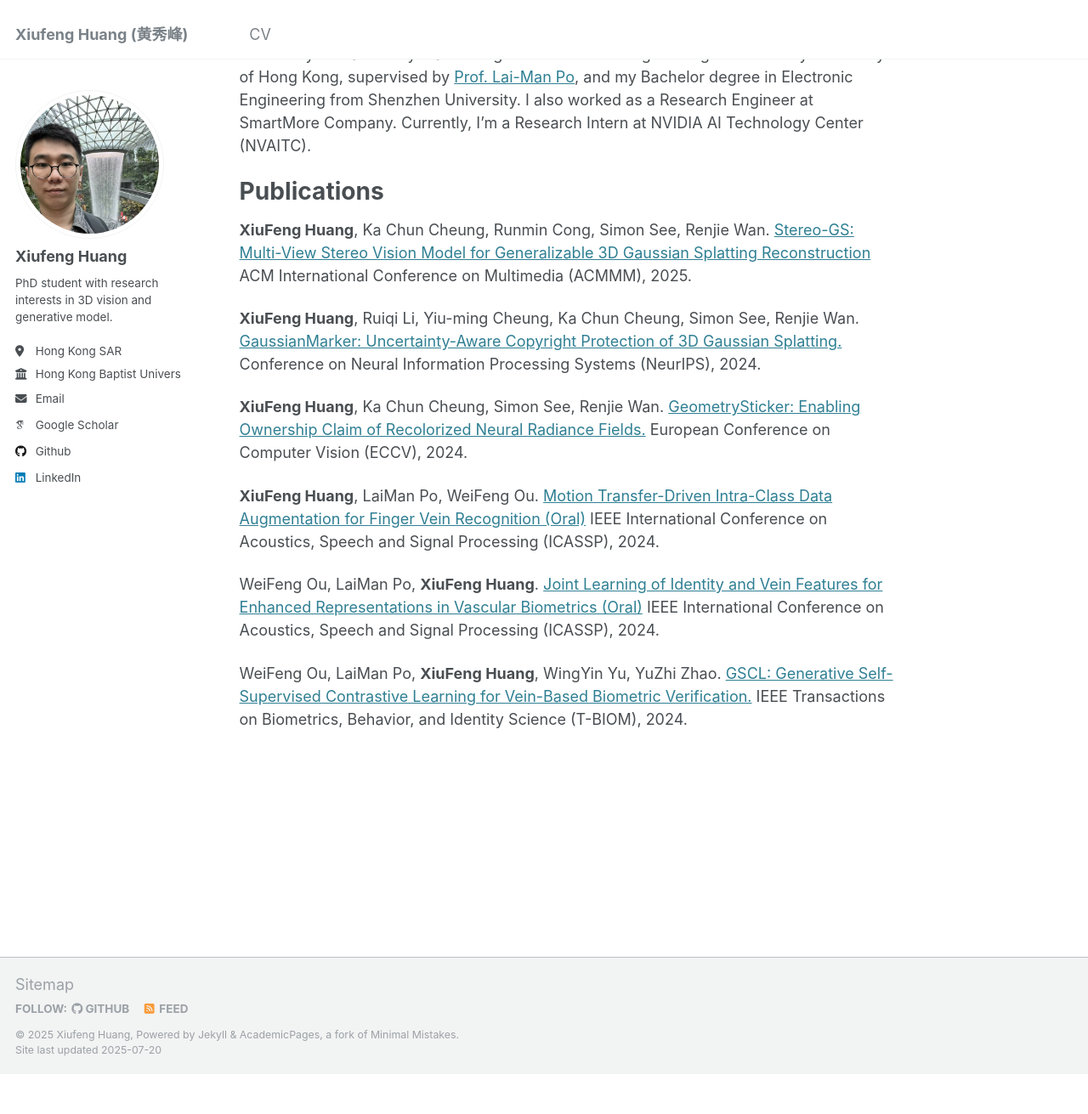
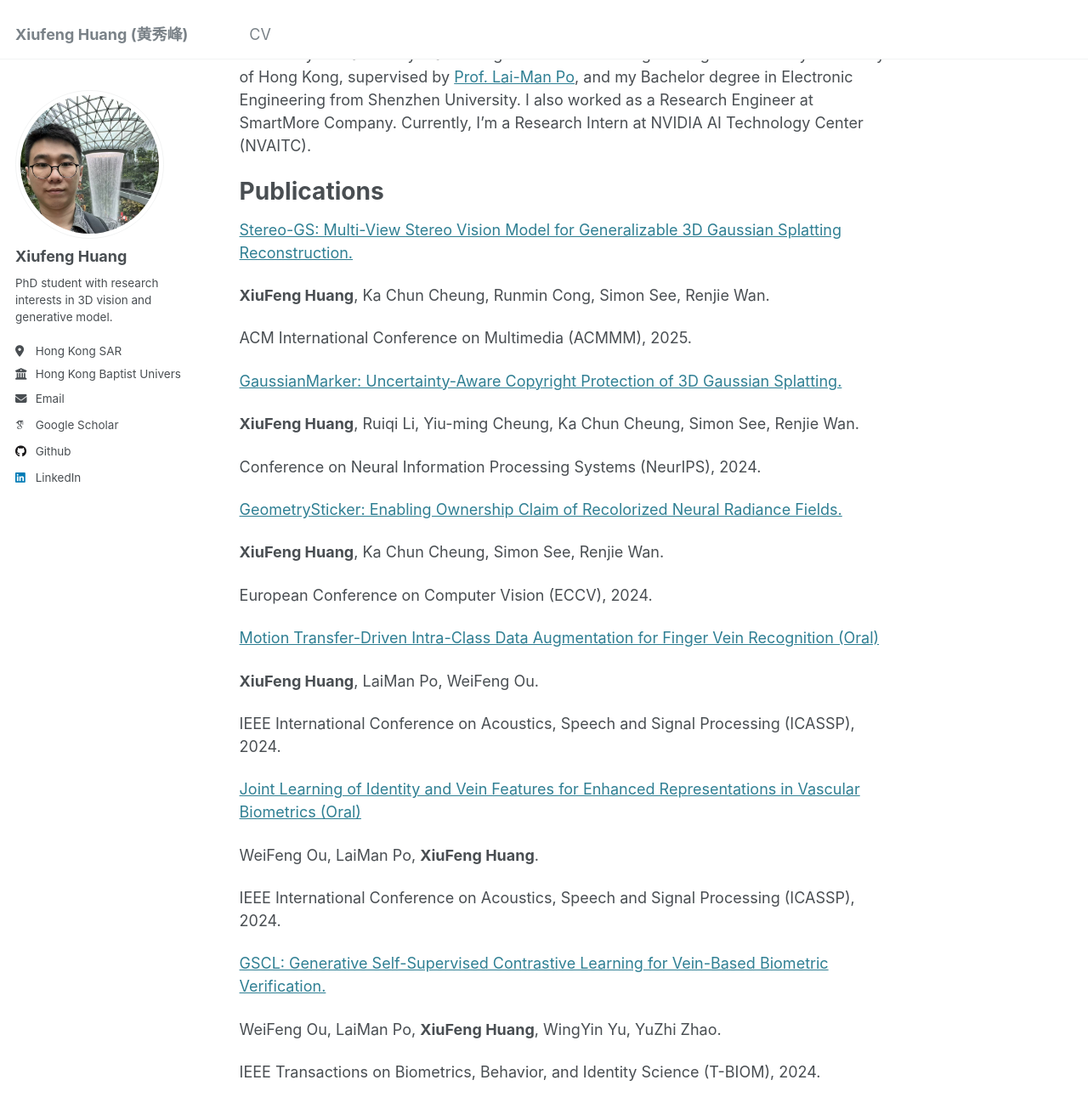
Before and after one commit to kevinhuangxf/kevinhuangxf.github.io, a Jekyll site: the page built from _pages/about.md, in a window 1280 px wide and 1400 px high, scrolled down 475 px. Shown: the top 1311 px of the window at 85% size. Built offline with Jekyll 4.4.1, drawn with Linux system fonts in a browser that asks for light colours; some web fonts are replaced; before the commit the page ends 1739 px from its top, so only the background shows below that; part of the change alters nothing that is shown.

```diff
--- a/_pages/about.md
+++ b/_pages/about.md
@@ -28,26 +28,38 @@ Currently, I'm a Research Intern at NVIDIA AI Technology Center (NVAITC).
 Publications
 ======
 
+[Stereo-GS: Multi-View Stereo Vision Model for Generalizable 3D Gaussian Splatting Reconstruction.](https://kevinhuangxf.github.io/)
+
 **XiuFeng Huang**, Ka Chun Cheung, Runmin Cong, Simon See, Renjie Wan.
-[Stereo-GS: Multi-View Stereo Vision Model for Generalizable 3D Gaussian Splatting Reconstruction](https://kevinhuangxf.github.io/)
+
 ACM International Conference on Multimedia (ACMMM), 2025.
 
+[GaussianMarker: Uncertainty-Aware Copyright Protection of 3D Gaussian Splatting.](https://kevinhuangxf.github.io/GaussianMarker/)
+
 **XiuFeng Huang**, Ruiqi Li, Yiu-ming Cheung, Ka Chun Cheung, Simon See, Renjie Wan.
-[GaussianMarker: Uncertainty-Aware Copyright Protection of 3D Gaussian Splatting.](https://kevinhuangxf.github.io/GaussianMarker/)
+
 Conference on Neural Information Processing Systems (NeurIPS), 2024.
 
+[GeometrySticker: Enabling Ownership Claim of Recolorized Neural Radiance Fields.](https://kevinhuangxf.github.io/GeometrySticker/)
+
 **XiuFeng Huang**, Ka Chun Cheung, Simon See, Renjie Wan.
-[GeometrySticker: Enabling Ownership Claim of Recolorized Neural Radiance Fields.](https://kevinhuangxf.github.io/GeometrySticker/)
+
 European Conference on Computer Vision (ECCV), 2024.
 
+[Motion Transfer-Driven Intra-Class Data Augmentation for Finger Vein Recognition (Oral)](https://ieeexplore.ieee.org/document/10446757)
+
 **XiuFeng Huang**, LaiMan Po, WeiFeng Ou.
-[Motion Transfer-Driven Intra-Class Data Augmentation for Finger Vein Recognition (Oral)]()
+
 IEEE International Conference on Acoustics, Speech and Signal Processing (ICASSP), 2024.
 
+[Joint Learning of Identity and Vein Features for Enhanced Representations in Vascular Biometrics (Oral)](https://ieeexplore.ieee.org/document/10448290/)
+
 WeiFeng Ou, LaiMan Po, **XiuFeng Huang**.
-[Joint Learning of Identity and Vein Features for Enhanced Representations in Vascular Biometrics (Oral)]()
+
 IEEE International Conference on Acoustics, Speech and Signal Processing (ICASSP), 2024.
 
+[GSCL: Generative Self-Supervised Contrastive Learning for Vein-Based Biometric Verification.](https://ieeexplore.ieee.org/document/10428026)
+
 WeiFeng Ou, LaiMan Po, **XiuFeng Huang**, WingYin Yu, YuZhi Zhao.
-[GSCL: Generative Self-Supervised Contrastive Learning for Vein-Based Biometric Verification.]()
+
 IEEE Transactions on Biometrics, Behavior, and Identity Science	(T-BIOM), 2024.
```
